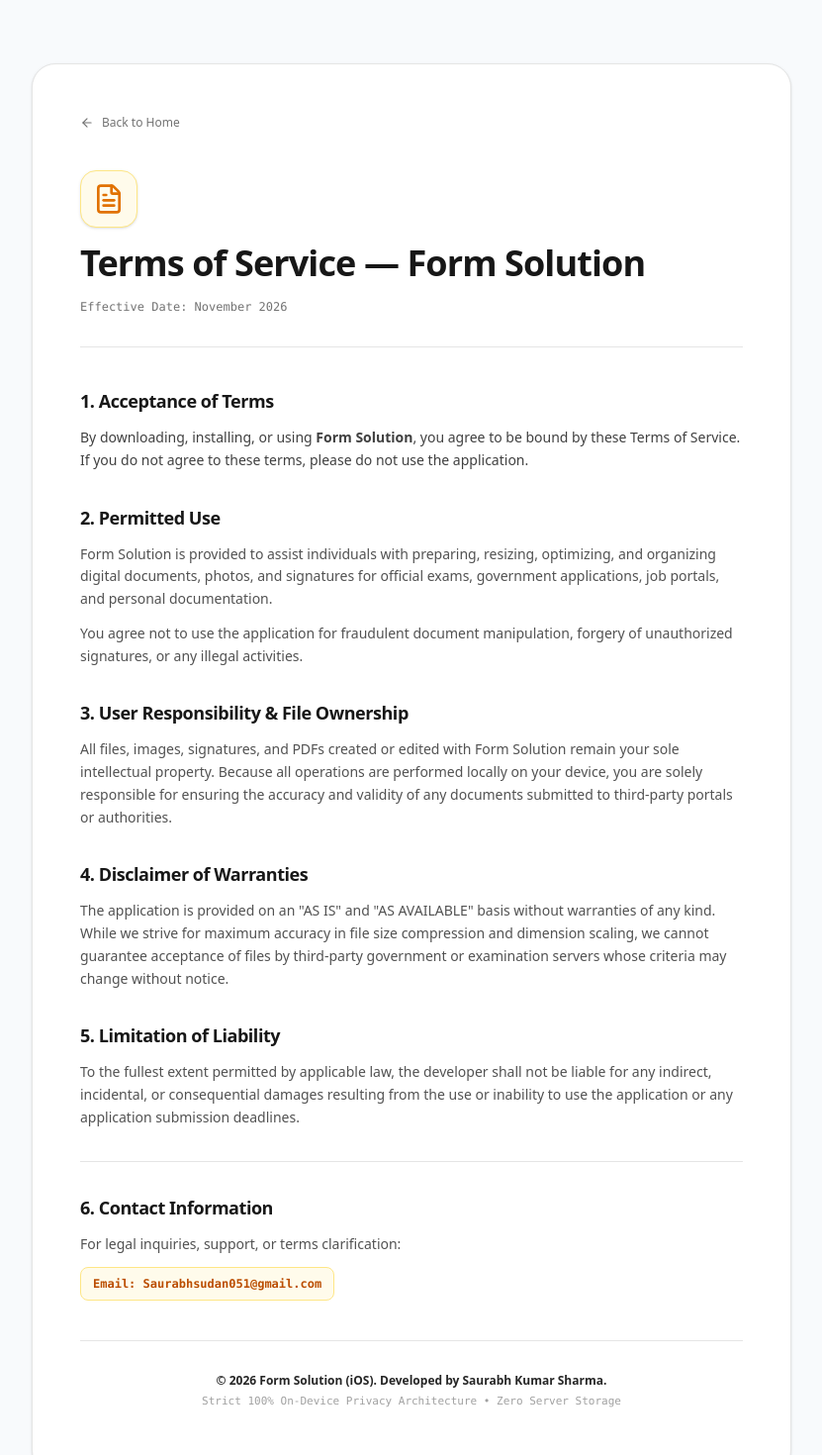
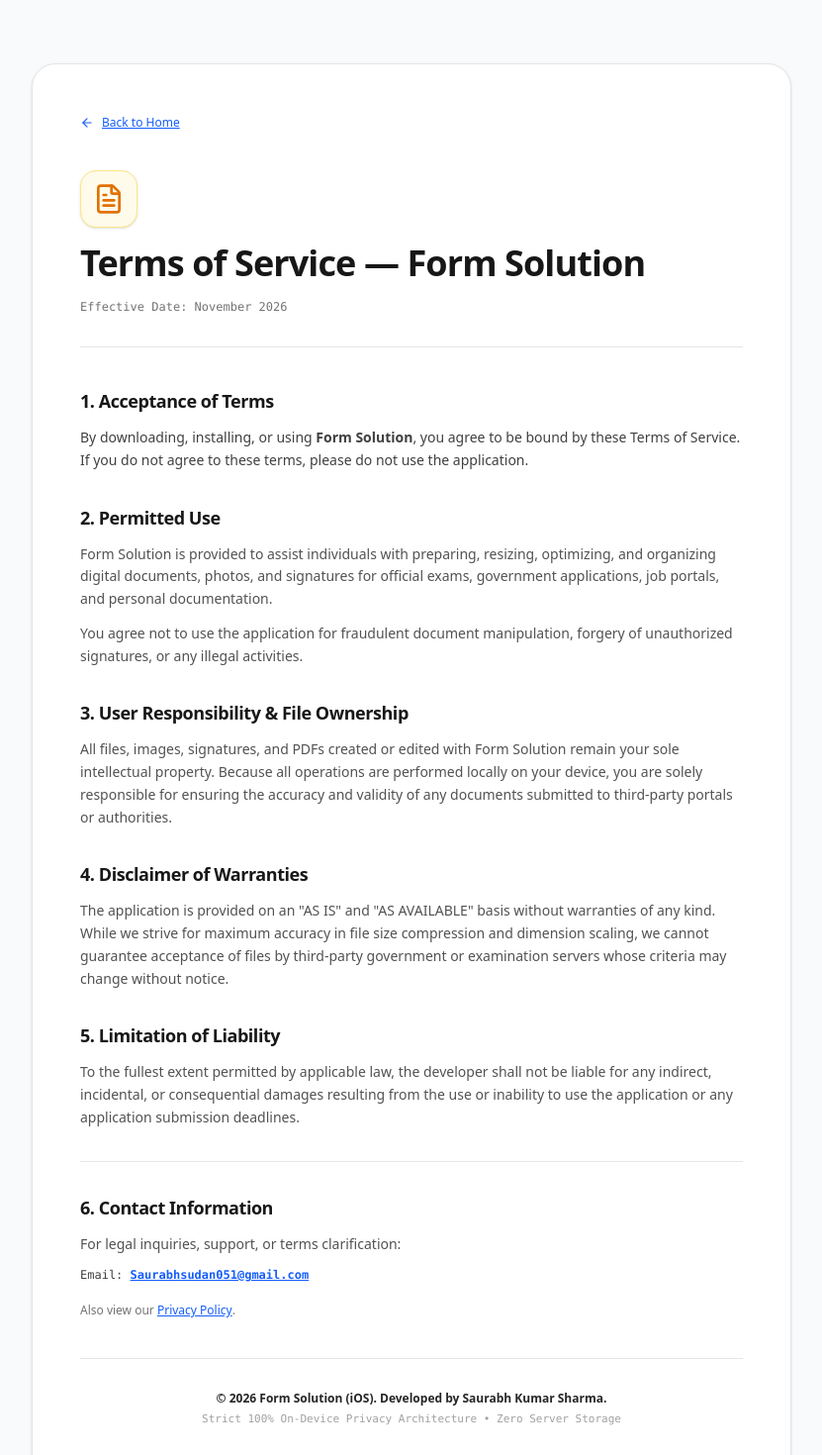
Before and after one commit to Sudan051/resizer-tools-website, a Next.js app: page /form-solution/terms in a window 1280 px wide. Shown: the top 1470 px of the page at 99% size, without its empty margins (224-1055 px from the left). Built offline with nearby package versions, Linux system fonts and the light colour scheme.

Commit message:
Style privacy and terms links with blue color and underline

```diff
--- a/app/form-solution/privacy/page.tsx
+++ b/app/form-solution/privacy/page.tsx
@@ -17,7 +17,7 @@ export default function FormSolutionPrivacyPage() {
       <div className="max-w-3xl mx-auto bg-white border border-neutral-200 rounded-3xl p-8 sm:p-12 shadow-sm space-y-10">
 
         {/* Navigation back */}
-        <Link href="/" className="inline-flex items-center gap-2 text-xs text-neutral-500 hover:text-amber-600 transition-colors font-medium">
+        <Link href="/" className="inline-flex items-center gap-2 text-xs text-blue-600 underline hover:text-blue-800 transition-colors font-medium">
           <ArrowLeft className="w-3.5 h-3.5" /> Back to Home
         </Link>
 
@@ -101,8 +101,11 @@ export default function FormSolutionPrivacyPage() {
             <p className="text-neutral-600">
               If you have any questions or feedback regarding this Privacy Policy, please contact developer support directly:
             </p>
-            <p className="font-mono text-amber-700 bg-amber-50 border border-amber-200 px-3 py-2 rounded-lg w-fit text-xs font-semibold">
-              Email: Saurabhsudan051@gmail.com
+            <p className="font-mono text-xs">
+              Email: <a href="mailto:Saurabhsudan051@gmail.com" className="text-blue-600 underline font-semibold hover:text-blue-800">Saurabhsudan051@gmail.com</a>
+            </p>
+            <p className="text-xs text-neutral-500 pt-2">
+              Also view our <Link href="/form-solution/terms" className="text-blue-600 underline font-medium hover:text-blue-800">Terms of Service</Link>.
             </p>
           </section>
         </div>
--- a/app/form-solution/terms/page.tsx
+++ b/app/form-solution/terms/page.tsx
@@ -17,7 +17,7 @@ export default function FormSolutionTermsPage() {
       <div className="max-w-3xl mx-auto bg-white border border-neutral-200 rounded-3xl p-8 sm:p-12 shadow-sm space-y-10">
 
         {/* Navigation back */}
-        <Link href="/" className="inline-flex items-center gap-2 text-xs text-neutral-500 hover:text-amber-600 transition-colors font-medium">
+        <Link href="/" className="inline-flex items-center gap-2 text-xs text-blue-600 underline hover:text-blue-800 transition-colors font-medium">
           <ArrowLeft className="w-3.5 h-3.5" /> Back to Home
         </Link>
 
@@ -75,8 +75,11 @@ export default function FormSolutionTermsPage() {
             <p className="text-neutral-600">
               For legal inquiries, support, or terms clarification:
             </p>
-            <p className="font-mono text-amber-700 bg-amber-50 border border-amber-200 px-3 py-2 rounded-lg w-fit text-xs font-semibold">
-              Email: Saurabhsudan051@gmail.com
+            <p className="font-mono text-xs">
+              Email: <a href="mailto:Saurabhsudan051@gmail.com" className="text-blue-600 underline font-semibold hover:text-blue-800">Saurabhsudan051@gmail.com</a>
+            </p>
+            <p className="text-xs text-neutral-500 pt-2">
+              Also view our <Link href="/form-solution/privacy" className="text-blue-600 underline font-medium hover:text-blue-800">Privacy Policy</Link>.
             </p>
           </section>
         </div>
```
